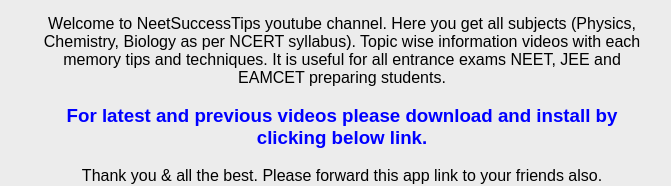
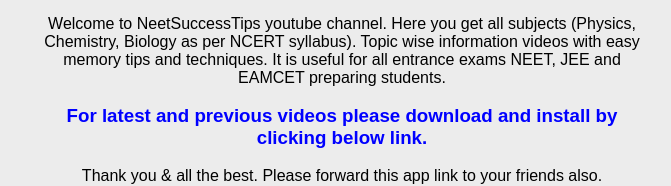
Before and after one commit to fireemailnotification/neetsuccess, a plain HTML site: page main.html in a window 1280 px wide. Shown: the part 273-459 px from the top of the page, 298-969 px from the left. Drawn offline with Linux system fonts and the light colour scheme; a web font is replaced by a local one.

Commit message:
typo fix

```diff
--- a/main.html
+++ b/main.html
@@ -7,7 +7,7 @@
     <meta name="robots" content="index,follow" />
     <meta name="description" content="Welcome to NeetSuccessTips youtube channel. Here you
     get all subjects (Physics, Chemistry, Biology as per NCERT syllabus). Topic wise information videos
-    with each memory tips and techniques. It is useful for all entrance exams NEET, JEE and EAMCET
+    with easy memory tips and techniques. It is useful for all entrance exams NEET, JEE and EAMCET
     preparing students." />
     <meta name="author" content="Devarshi Doshi" />
 
@@ -118,7 +118,7 @@
         <div class="container"> -->
                 <p style="margin-bottom: 0px;text-align: center;"> Welcome to NeetSuccessTips youtube channel. Here you
                     get all subjects (Physics, Chemistry, Biology as per NCERT syllabus). Topic wise information videos
-                    with each memory tips and techniques. It is useful for all entrance exams NEET, JEE and EAMCET
+                    with easy memory tips and techniques. It is useful for all entrance exams NEET, JEE and EAMCET
                     preparing students.</p>
                     <br>
                     <h3>For latest and previous videos please download and install by clicking below link.</h3><br>Thank you & all the best. Please forward this app link to your friends also.
```
Also changed, not shown: index.html (+2 -2 lines).
